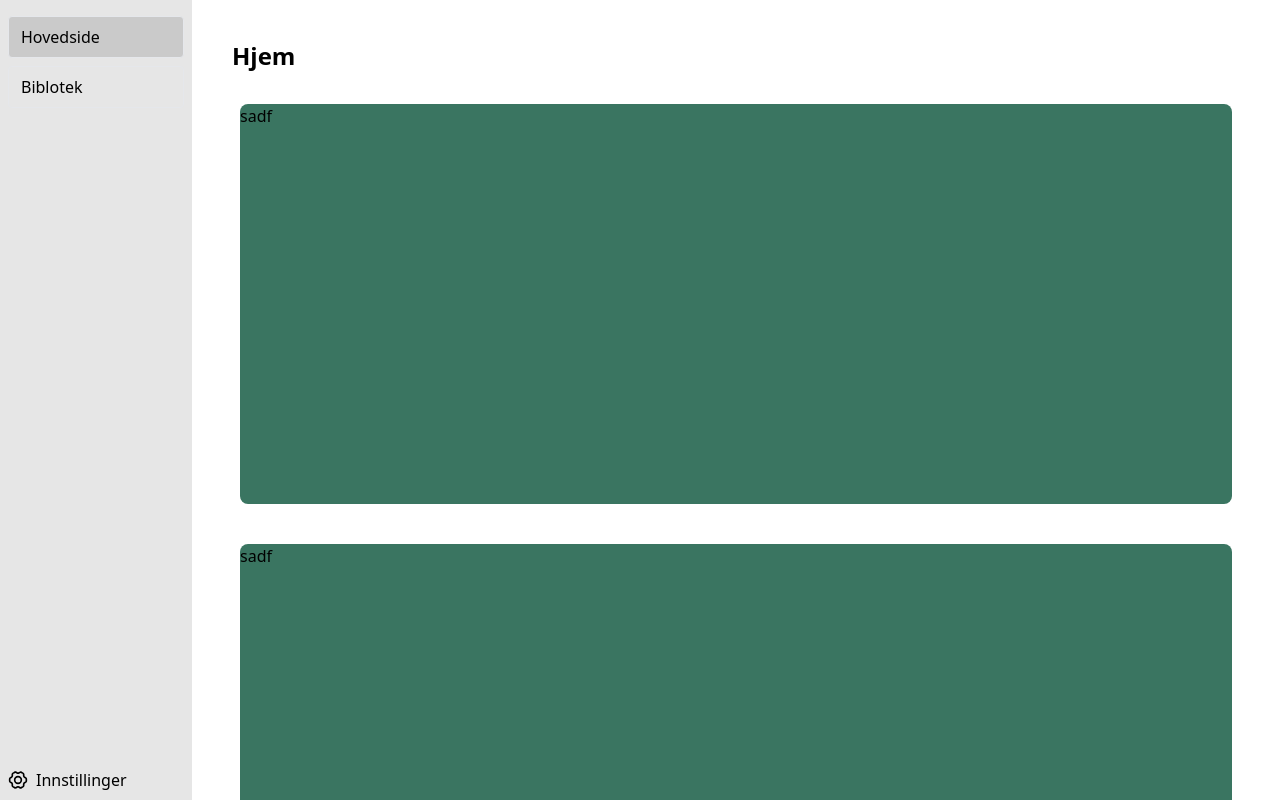
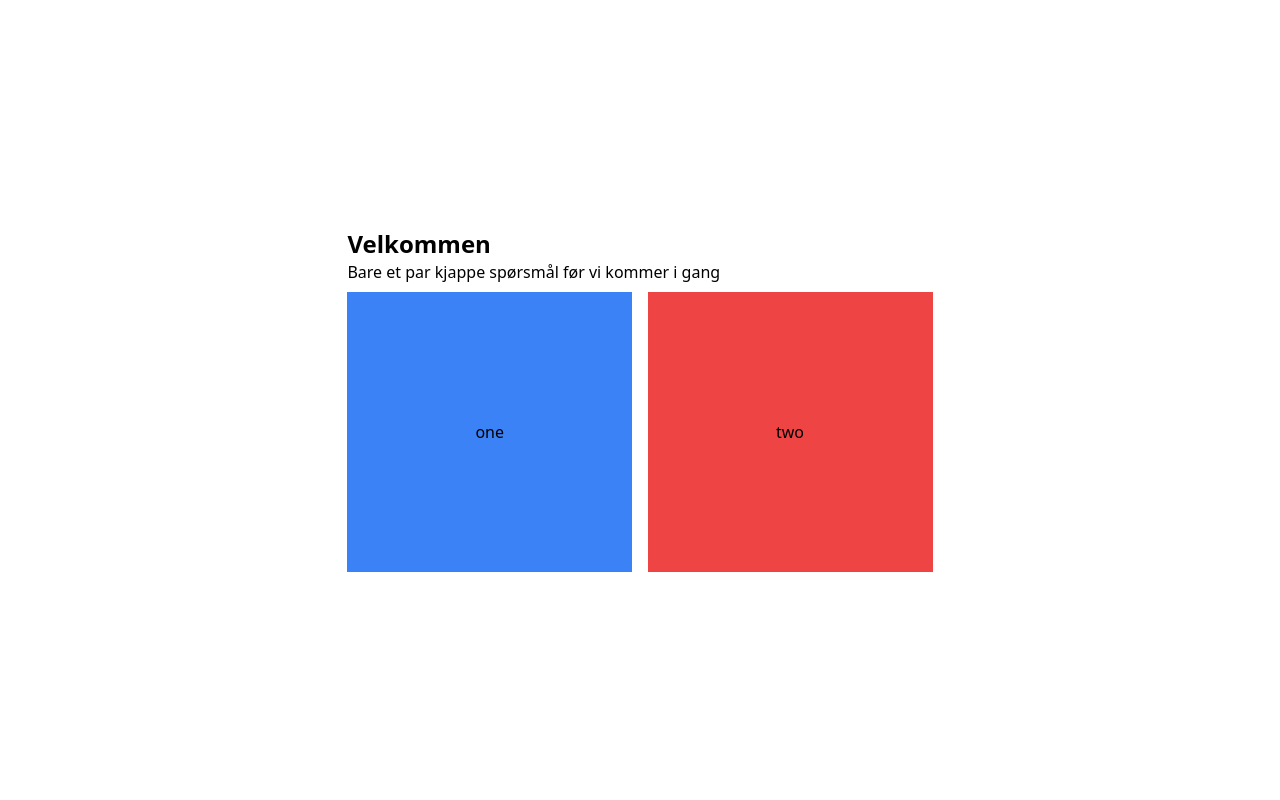
Before and after one commit to Bennjr/viridian-app, a React (Vite) app: page / in a window 1280 px wide. Built offline with nearby package versions, Linux system fonts and the light colour scheme.

Commit message:
hotfix: navlink

```diff
--- a/src/app/router.tsx
+++ b/src/app/router.tsx
@@ -10,7 +10,7 @@ import { useState } from "react";
 
 
 export default function Router() {
-  const [isFirstStart, setIsFirstStart] = useState(false);
+  const [isFirstStart, setIsFirstStart] = useState(true);
 
   if (!isFirstStart) {
     return (
@@ -24,7 +24,7 @@ export default function Router() {
   } else {
     return (
       <Routes>
-        <Route path="/" element={< Onboarding />} />
+        <Route path="/" element={< Onboarding setFirstStart={setIsFirstStart} />} />
       </Routes>
     )
   }
--- a/src/components/sidebar/sidebar.tsx
+++ b/src/components/sidebar/sidebar.tsx
@@ -2,8 +2,8 @@ import "../component.css";
 import { NavLink } from "react-router-dom";
 
 const links = [
-    { label: "Hovedside", to: "/" },
-    { label: "Biblotek", to: "/library" },
+    { label: "Hovedside", svg: "", to: "/" },
+    { label: "Biblotek", svg: "/folder", to: "/library" },
 ];
 
 export default function Sidebar() {
@@ -21,6 +21,7 @@ export default function Sidebar() {
                                     }`
                                 }
                             >
+                                <img src={link.svg} alt="icon" />
                                 {link.label}
                             </NavLink>
                         </li>
```
Also changed, not shown: src/app/pages/overlays/overlays.tsx (+9 -1 lines), public/folder.svg (added).
